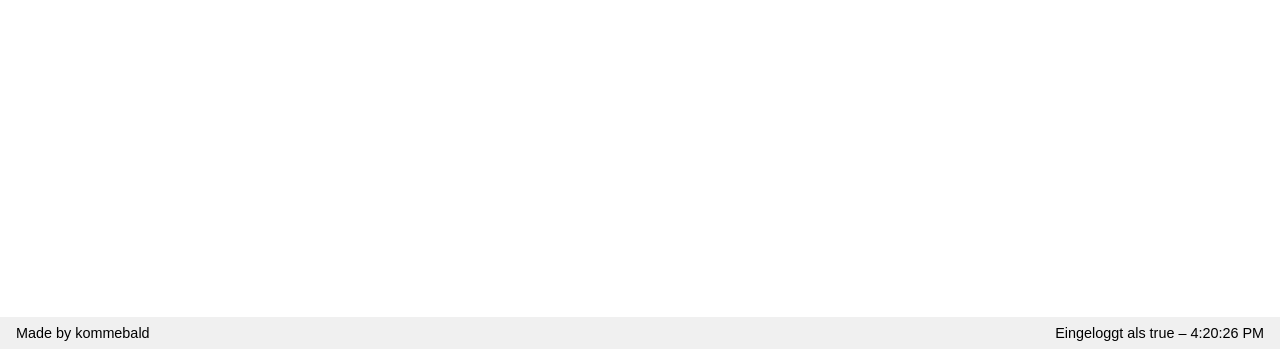
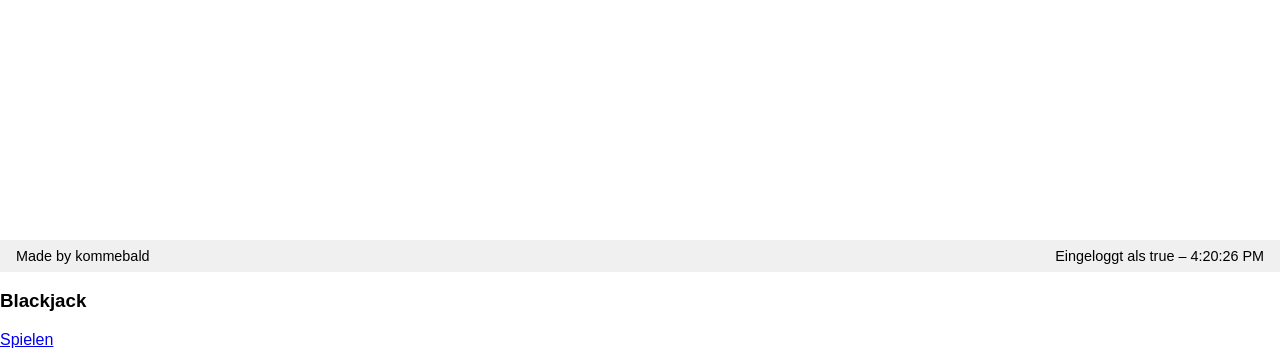
Before and after one commit to kommebald/Spiele, a plain HTML site: page webseite.html in a window 1280 px wide. Shown: the part 451-800 px from the top of the page. Drawn offline with Linux system fonts and the light colour scheme; sample sign-in values are in the browser's storage.

Commit message:
Update webseite.html

```diff
--- a/webseite.html
+++ b/webseite.html
@@ -90,6 +90,12 @@
     <div id="userInfo">Lädt...</div>
   </div>
 
+  <div class="spiel-kachel">
+    <h3>Blackjack</h3>
+    <a href="blackjack.html" class="btn">Spielen</a>
+  </div>
+
+
   <script>
     // ✅ Login-Prüfung
     const user = localStorage.getItem("loggedInUser");
```
